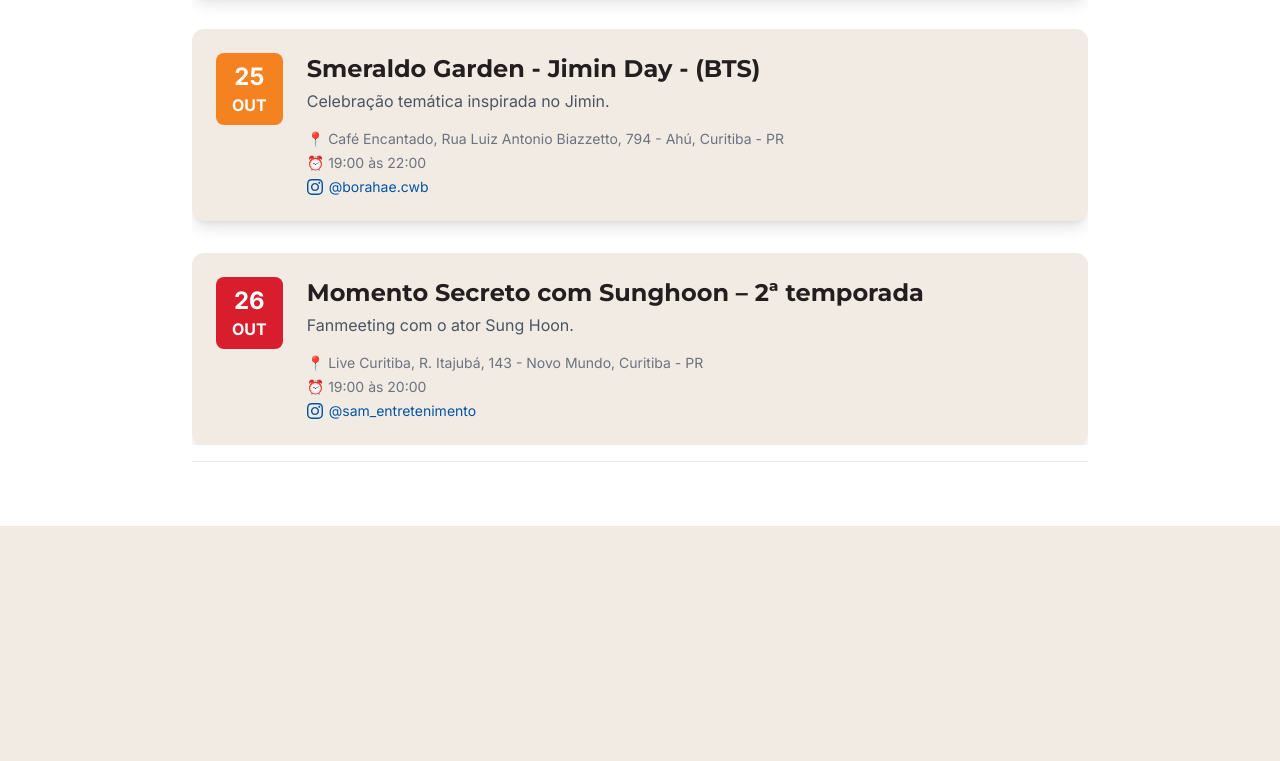
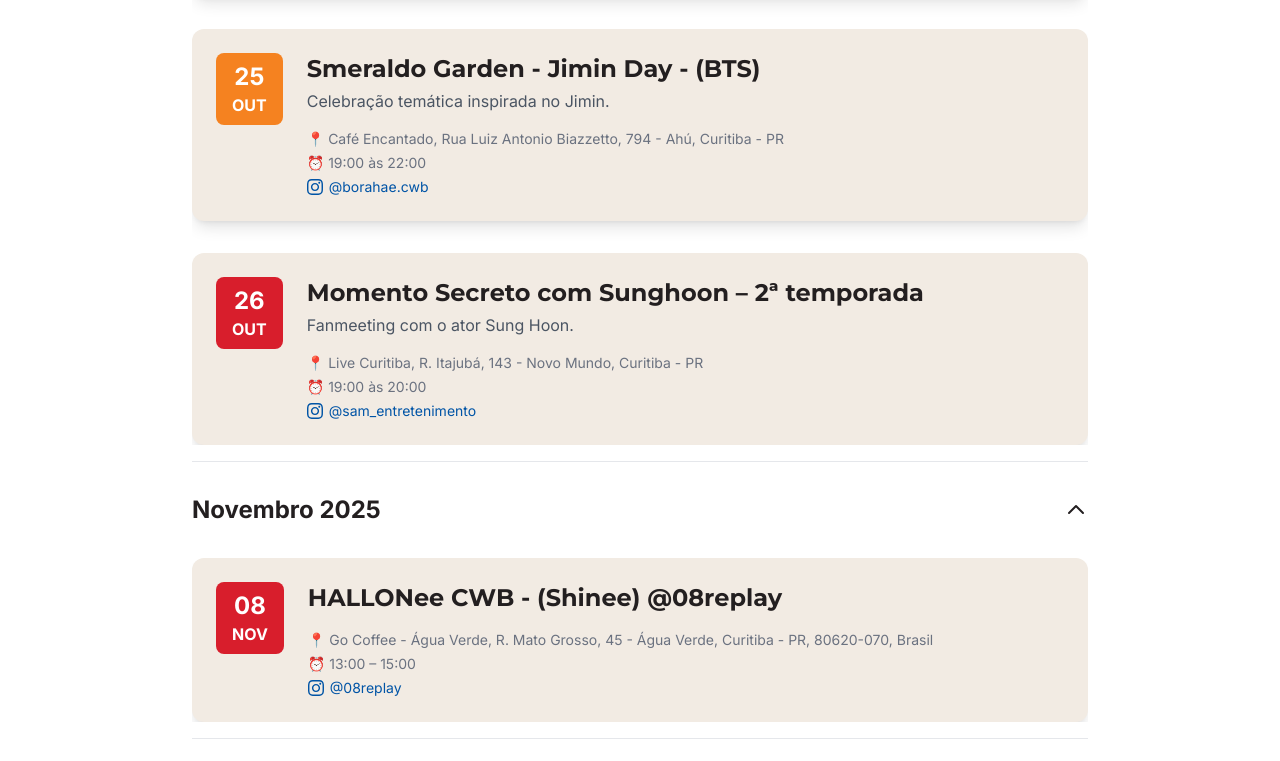
Before and after one commit to laryliissa/hallyu.curitiba, a plain HTML site: page agenda.html in a window 1280 px wide. Shown: the part 3033-3794 px from the top of the page. Before the commit the page ends 3559 px from the top, so only its background shows below. Drawn offline with nearby package versions, Linux system fonts and the light colour scheme.

Commit message:
feat: Adiciona evento HALLONee CWB na agenda

```diff
--- a/agenda.html
+++ b/agenda.html
@@ -305,6 +305,33 @@
                         </div>
                     </div>
                 </div>
+
+                <!-- Mês de Novembro -->
+                <div class="month-section border-b border-gray-200 pb-4" data-year="2025" data-month="10"> <!-- Mês 10 = Novembro (0-indexed) -->
+                    <button class="accordion-button w-full flex justify-between items-center text-left text-2xl font-bold text-preto-carvao py-4">
+                        <span>Novembro 2025</span>
+                        <svg class="w-6 h-6" fill="none" stroke="currentColor" viewBox="0 0 24 24"><path stroke-linecap="round" stroke-linejoin="round" stroke-width="2" d="M19 9l-7 7-7-7"></path></svg>
+                    </button>
+                    <div class="accordion-content">
+                        <div class="space-y-8 pt-4">
+                            <div class="bg-bege-pinhao p-6 rounded-xl shadow-lg flex flex-col md:flex-row items-start space-y-4 md:space-y-0 md:space-x-6 card-hover">
+                                <div class="text-center bg-vermelho-paixao text-white rounded-lg px-4 py-2 flex-shrink-0 w-full md:w-auto">
+                                    <p class="font-black text-2xl">08</p>
+                                    <p class="font-bold">NOV</p>
+                                </div>
+                                <div class="flex-grow">
+                                    <h2 class="text-2xl font-bold text-preto-carvao">HALLONee CWB - (Shinee) @08replay</h2>
+                                    <p class="text-gray-600 mt-1"></p>
+                                    <div class="text-sm text-gray-500 mt-4 space-y-1">
+                                        <p>📍 Go Coffee - Água Verde, R. Mato Grosso, 45 - Água Verde, Curitiba - PR, 80620-070, Brasil</p>
+                                        <p>⏰ 13:00 – 15:00</p>
+                                        <p><a href="https://www.instagram.com/08replay/" target="_blank" class="text-azul-guia hover:underline flex items-center"><svg class="w-4 h-4 mr-1.5" fill="currentColor" viewBox="0 0 24 24"><path d="M12 2.163c3.204 0 3.584.012 4.85.07 3.252.148 4.771 1.691 4.919 4.919.058 1.265.069 1.645.069 4.849 0 3.205-.012 3.584-.069 4.849-.149 3.225-1.664 4.771-4.919 4.919-1.266.058-1.644.07-4.85.07-3.204 0-3.584-.012-4.849-.07-3.26-.149-4.771-1.699-4.919-4.92-.058-1.265-.07-1.644-.07-4.849 0-3.204.013-3.583.07-4.849.149-3.227 1.664-4.771 4.919-4.919 1.266-.057 1.645-.069 4.849-.069zm0-2.163c-3.259 0-3.667.014-4.947.072-4.358.2-6.78 2.618-6.98 6.98-.059 1.281-.073 1.689-.073 4.948 0 3.259.014 3.668.072 4.948.2 4.358 2.618 6.78 6.98 6.98 1.281.058 1.689.072 4.948.072 3.259 0 3.668-.014 4.948-.072 4.354-.2 6.782-2.618 6.979-6.98.059-1.28.073-1.689.073-4.948 0-3.259-.014-3.667-.072-4.947-.196-4.354-2.617-6.78-6.979-6.98-1.281-.059-1.69-.073-4.949-.073zm0 5.838c-3.403 0-6.162 2.759-6.162 6.162s2.759 6.163 6.162 6.163 6.162-2.759 6.162-6.163c0-3.403-2.759-6.162-6.162-6.162zm0 10.162c-2.209 0-4-1.79-4-4 0-2.209 1.791-4 4-4s4 1.791 4 4c0 2.21-1.791 4-4 4zm6.406-11.845c-.796 0-1.441.645-1.441 1.44s.645 1.44 1.441 1.44c.795 0 1.439-.645 1.439-1.44s-.644-1.44-1.439-1.44z"/></svg>@08replay</a></p>
+                                    </div>
+                                </div>
+                            </div>
+                        </div>
+                    </div>
+                </div>
             </div>
         </div>
     </main>
--- a/script.js
+++ b/script.js
@@ -74,7 +74,14 @@
                     currentMonthDisplay.textContent = monthName;
                 }
 
-                // Não esconde mais as outras listas de eventos
+                Object.values(eventLists).forEach(list => {
+                    if (list) list.classList.add('hidden');
+                });
+
+                const monthKey = monthName.toLowerCase().normalize("NFD").replace(/[\u0300-\u036f]/g, "");
+                if (eventLists[monthKey]) {
+                    eventLists[monthKey].classList.remove('hidden');
+                }
             }
         }
 
```
